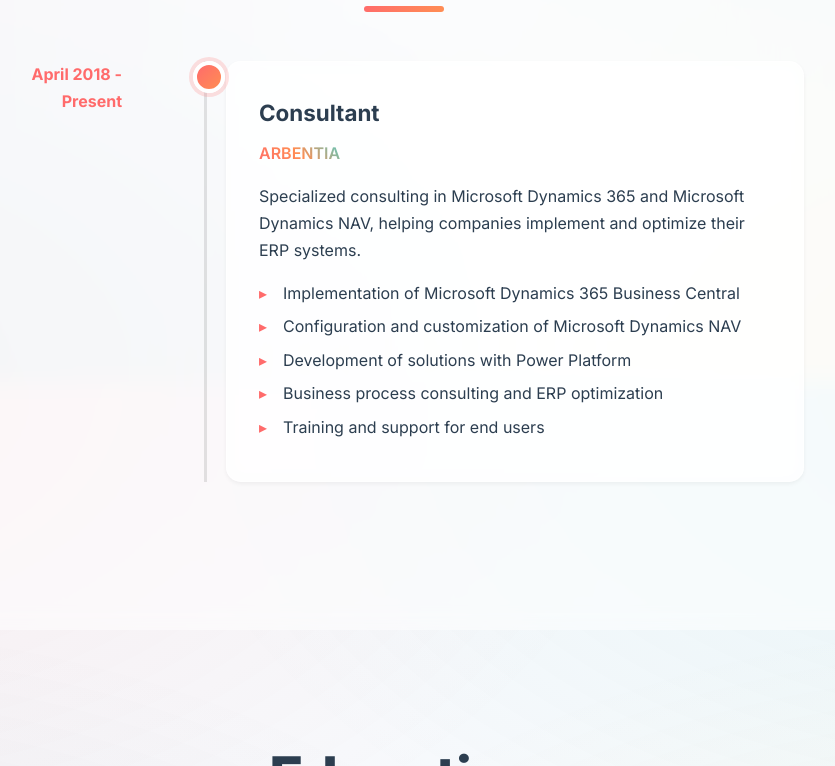
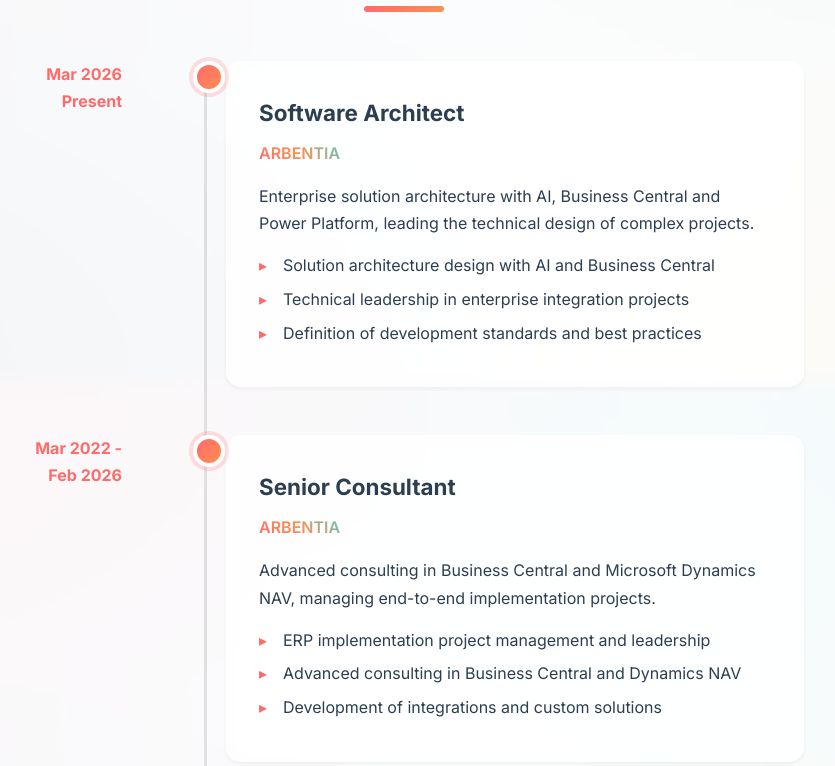
Before and after one commit to castordafonte/castordafonte.github.io, a website: page index.html in a window 1280 px wide. Shown: the part 2018-2784 px from the top of the page, without its empty margins (236-1071 px from the left). Drawn offline with nearby package versions, Linux system fonts and the light colour scheme.

Commit message:
Experience

```diff
--- a/index.html
+++ b/index.html
@@ -284,18 +284,41 @@
                 <h2 class="section-title">Experiencia Laboral</h2>
                 <div class="timeline">
                     <div class="timeline-item">
-                        <div class="timeline-date">Abril 2018<br>Presente</div>
+                        <div class="timeline-date">Mar 2026<br>Presente</div>
+                        <div class="timeline-content">
+                            <h3>Software Architect</h3>
+                            <h4>ARBENTIA</h4>
+                            <p>Arquitectura de soluciones empresariales con IA, Business Central y Power Platform, liderando el diseño técnico de proyectos complejos.</p>
+                            <ul>
+                                <li>Diseño de arquitecturas de soluciones con IA y Business Central</li>
+                                <li>Liderazgo técnico en proyectos de integración empresarial</li>
+                                <li>Definición de estándares y mejores prácticas de desarrollo</li>
+                            </ul>
+                        </div>
+                    </div>
+                    <div class="timeline-item">
+                        <div class="timeline-date">Mar 2022<br>Feb 2026</div>
+                        <div class="timeline-content">
+                            <h3>Senior Consultant</h3>
+                            <h4>ARBENTIA</h4>
+                            <p>Consultoría avanzada en Business Central y Microsoft Dynamics NAV, gestionando proyectos de implementación de principio a fin.</p>
+                            <ul>
+                                <li>Gestión y liderazgo de proyectos de implementación ERP</li>
+                                <li>Consultoría avanzada en Business Central y Dynamics NAV</li>
+                                <li>Desarrollo de integraciones y soluciones personalizadas</li>
+                            </ul>
+                        </div>
+                    </div>
+                    <div class="timeline-item">
+                        <div class="timeline-date">Jun 2018<br>Feb 2022</div>
                         <div class="timeline-content">
                             <h3>Consultant</h3>
                             <h4>ARBENTIA</h4>
-                            <p>Consultoría especializada en Microsoft Dynamics 365 y Microsoft Dynamics NAV, ayudando a
-                                empresas a implementar y optimizar sus sistemas ERP.</p>
+                            <p>Consultoría especializada en Microsoft Dynamics 365 y Microsoft Dynamics NAV, ayudando a empresas a implementar y optimizar sus sistemas ERP.</p>
                             <ul>
                                 <li>Implementación de Microsoft Dynamics 365 Business Central</li>
                                 <li>Configuración y personalización de Microsoft Dynamics NAV</li>
                                 <li>Desarrollo de soluciones con Power Platform</li>
-                                <li>Consultoría en procesos de negocio y optimización ERP</li>
-                                <li>Formación y soporte a usuarios finales</li>
                             </ul>
                         </div>
                     </div>
--- a/translations.js
+++ b/translations.js
@@ -31,15 +31,28 @@ const translations = {
 
         // Experience Section
         experienceTitle: "Experiencia Laboral",
-        experienceDate: "Abril 2018 - Presente",
-        experienceRole: "Consultant",
         experienceCompany: "ARBENTIA",
-        experienceDescription: "Consultoría especializada en Microsoft Dynamics 365 y Microsoft Dynamics NAV, ayudando a empresas a implementar y optimizar sus sistemas ERP.",
-        experienceBullet1: "Implementación de Microsoft Dynamics 365 Business Central",
-        experienceBullet2: "Configuración y personalización de Microsoft Dynamics NAV",
-        experienceBullet3: "Desarrollo de soluciones con Power Platform",
-        experienceBullet4: "Consultoría en procesos de negocio y optimización ERP",
-        experienceBullet5: "Formación y soporte a usuarios finales",
+        // Role 1: Software Architect
+        exp1Date: "Mar 2026<br>Presente",
+        exp1Role: "Software Architect",
+        exp1Description: "Arquitectura de soluciones empresariales con IA, Business Central y Power Platform, liderando el diseño técnico de proyectos complejos.",
+        exp1Bullet1: "Diseño de arquitecturas de soluciones con IA y Business Central",
+        exp1Bullet2: "Liderazgo técnico en proyectos de integración empresarial",
+        exp1Bullet3: "Definición de estándares y mejores prácticas de desarrollo",
+        // Role 2: Senior Consultant
+        exp2Date: "Mar 2022 - Feb 2026",
+        exp2Role: "Senior Consultant",
+        exp2Description: "Consultoría avanzada en Business Central y Microsoft Dynamics NAV, gestionando proyectos de implementación de principio a fin.",
+        exp2Bullet1: "Gestión y liderazgo de proyectos de implementación ERP",
+        exp2Bullet2: "Consultoría avanzada en Business Central y Dynamics NAV",
+        exp2Bullet3: "Desarrollo de integraciones y soluciones personalizadas",
+        // Role 3: Consultant
+        exp3Date: "Jun 2018 - Feb 2022",
+        exp3Role: "Consultant",
+        exp3Description: "Consultoría especializada en Microsoft Dynamics 365 y Microsoft Dynamics NAV, ayudando a empresas a implementar y optimizar sus sistemas ERP.",
+        exp3Bullet1: "Implementación de Microsoft Dynamics 365 Business Central",
+        exp3Bullet2: "Configuración y personalización de Microsoft Dynamics NAV",
+        exp3Bullet3: "Desarrollo de soluciones con Power Platform",
 
         // Education Section
         educationTitle: "Educación",
@@ -165,15 +178,28 @@ const translations = {
 
         // Experience Section
         experienceTitle: "Work Experience",
-        experienceDate: "April 2018 - Present",
-        experienceRole: "Consultant",
         experienceCompany: "ARBENTIA",
-        experienceDescription: "Specialized consulting in Microsoft Dynamics 365 and Microsoft Dynamics NAV, helping companies implement and optimize their ERP systems.",
-        experienceBullet1: "Implementation of Microsoft Dynamics 365 Business Central",
-        experienceBullet2: "Configuration and customization of Microsoft Dynamics NAV",
-        experienceBullet3: "Development of solutions with Power Platform",
-        experienceBullet4: "Business process consulting and ERP optimization",
-        experienceBullet5: "Training and support for end users",
+        // Role 1: Software Architect
+        exp1Date: "Mar 2026<br>Present",
+        exp1Role: "Software Architect",
+        exp1Description: "Enterprise solution architecture with AI, Business Central and Power Platform, leading the technical design of complex projects.",
+        exp1Bullet1: "Solution architecture design with AI and Business Central",
+        exp1Bullet2: "Technical leadership in enterprise integration projects",
+        exp1Bullet3: "Definition of development standards and best practices",
+        // Role 2: Senior Consultant
+        exp2Date: "Mar 2022 - Feb 2026",
+        exp2Role: "Senior Consultant",
+        exp2Description: "Advanced consulting in Business Central and Microsoft Dynamics NAV, managing end-to-end implementation projects.",
+        exp2Bullet1: "ERP implementation project management and leadership",
+        exp2Bullet2: "Advanced consulting in Business Central and Dynamics NAV",
+        exp2Bullet3: "Development of integrations and custom solutions",
+        // Role 3: Consultant
+        exp3Date: "Jun 2018 - Feb 2022",
+        exp3Role: "Consultant",
+        exp3Description: "Specialized consulting in Microsoft Dynamics 365 and Microsoft Dynamics NAV, helping companies implement and optimize their ERP systems.",
+        exp3Bullet1: "Implementation of Microsoft Dynamics 365 Business Central",
+        exp3Bullet2: "Configuration and customization of Microsoft Dynamics NAV",
+        exp3Bullet3: "Development of solutions with Power Platform",
 
         // Education Section
         educationTitle: "Education",
@@ -349,16 +375,22 @@ function updatePageContent() {
 
     // Experience
     document.querySelector('#experiencia .section-title').textContent = t.experienceTitle;
-    document.querySelector('.timeline-date').textContent = t.experienceDate;
-    document.querySelector('.timeline-content h3').textContent = t.experienceRole;
-    document.querySelector('.timeline-content h4').textContent = t.experienceCompany;
-    document.querySelector('.timeline-content p').textContent = t.experienceDescription;
-    const expBullets = document.querySelectorAll('.timeline-content ul li');
-    expBullets[0].textContent = t.experienceBullet1;
-    expBullets[1].textContent = t.experienceBullet2;
-    expBullets[2].textContent = t.experienceBullet3;
-    expBullets[3].textContent = t.experienceBullet4;
-    expBullets[4].textContent = t.experienceBullet5;
+    const timelineItems = document.querySelectorAll('.timeline-item');
+    const expRoles = [
+        { date: t.exp1Date, role: t.exp1Role, desc: t.exp1Description, bullets: [t.exp1Bullet1, t.exp1Bullet2, t.exp1Bullet3] },
+        { date: t.exp2Date, role: t.exp2Role, desc: t.exp2Description, bullets: [t.exp2Bullet1, t.exp2Bullet2, t.exp2Bullet3] },
+        { date: t.exp3Date, role: t.exp3Role, desc: t.exp3Description, bullets: [t.exp3Bullet1, t.exp3Bullet2, t.exp3Bullet3] }
+    ];
+    timelineItems.forEach((item, i) => {
+        if (expRoles[i]) {
+            item.querySelector('.timeline-date').innerHTML = expRoles[i].date;
+            item.querySelector('.timeline-content h3').textContent = expRoles[i].role;
+            item.querySelector('.timeline-content h4').textContent = t.experienceCompany;
+            item.querySelector('.timeline-content p').textContent = expRoles[i].desc;
+            const bullets = item.querySelectorAll('.timeline-content ul li');
+            expRoles[i].bullets.forEach((b, j) => { if (bullets[j]) bullets[j].textContent = b; });
+        }
+    });
 
     // Education
     document.querySelector('#educacion .section-title').textContent = t.educationTitle;
```
